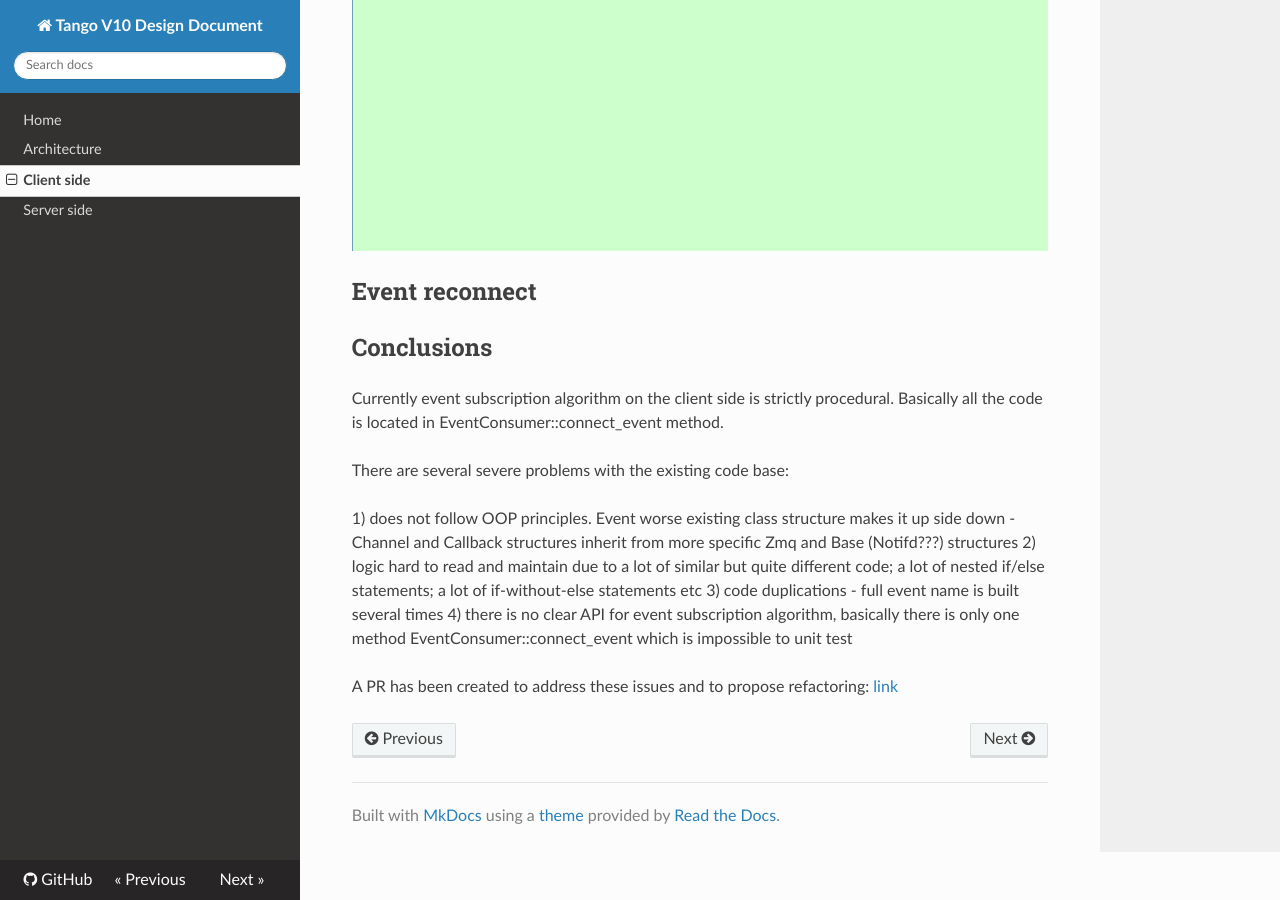
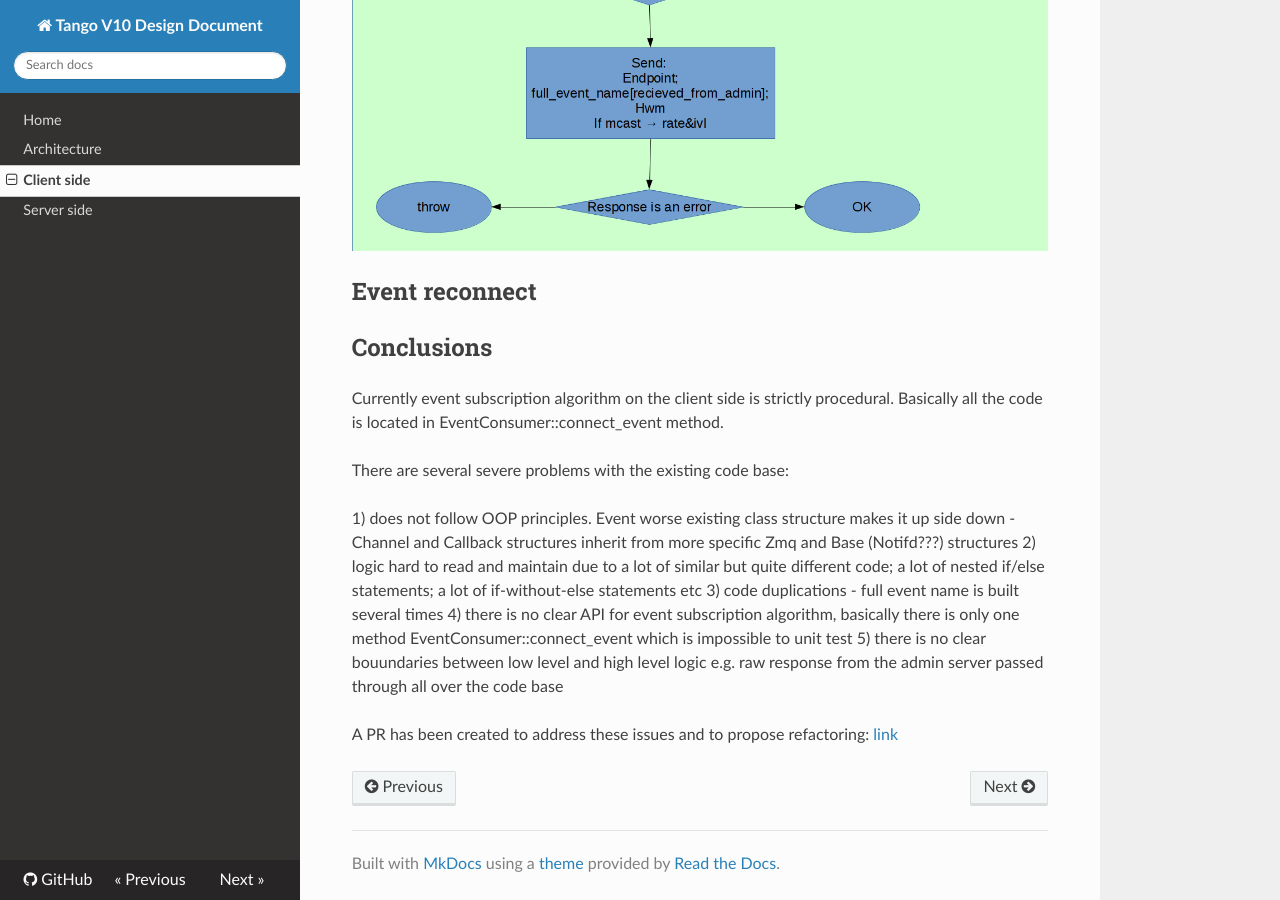
Before and after one commit to Ingvord/tango-v10-design-doc, an MkDocs documentation site: the page built from docs/client.md, in a window 1280 px wide and 900 px high, scrolled down 7415 px. Built offline with MkDocs 1.6.1, drawn with Linux system fonts in a browser that asks for light colours; nearby versions of some CDN libraries; old or Windows-style settings are respelled for this version of MkDocs.

Commit message:
Progress: update images

```diff
--- a/docs/client.md
+++ b/docs/client.md
@@ -81,5 +81,6 @@ There are several severe problems with the existing code base:
  2) logic hard to read and maintain due to a lot of similar but quite different code; a lot of nested if/else statements; a lot of if-without-else statements etc
  3) code duplications - full event name is built several times
  4) there is no clear API for event subscription algorithm, basically there is only one method EventConsumer::connect_event which is impossible to unit test
+ 5) there is no clear bouundaries between low level and high level logic e.g. raw response from the admin server passed through all over the code base
 
 A PR has been created to address these issues and to propose refactoring: [link](https://github.com/tango-controls/cppTango/pull/470)
```
Also changed, not shown: docs/images/EventConsumer_connect_event.png, docs/images/EventConsumer_connect_event_1.png, docs/images/EventConsumer_connect_event_2.png, docs/images/EventConsumer_connect_event_3.png, docs/images/EventConsumer_connect_event_channel.png, docs/images/EventConsumer_connect_event_system.png, docs/images/EventConsumer_subscribe_event.png, docs/images/EventConsumer_zmq_specific.png.
